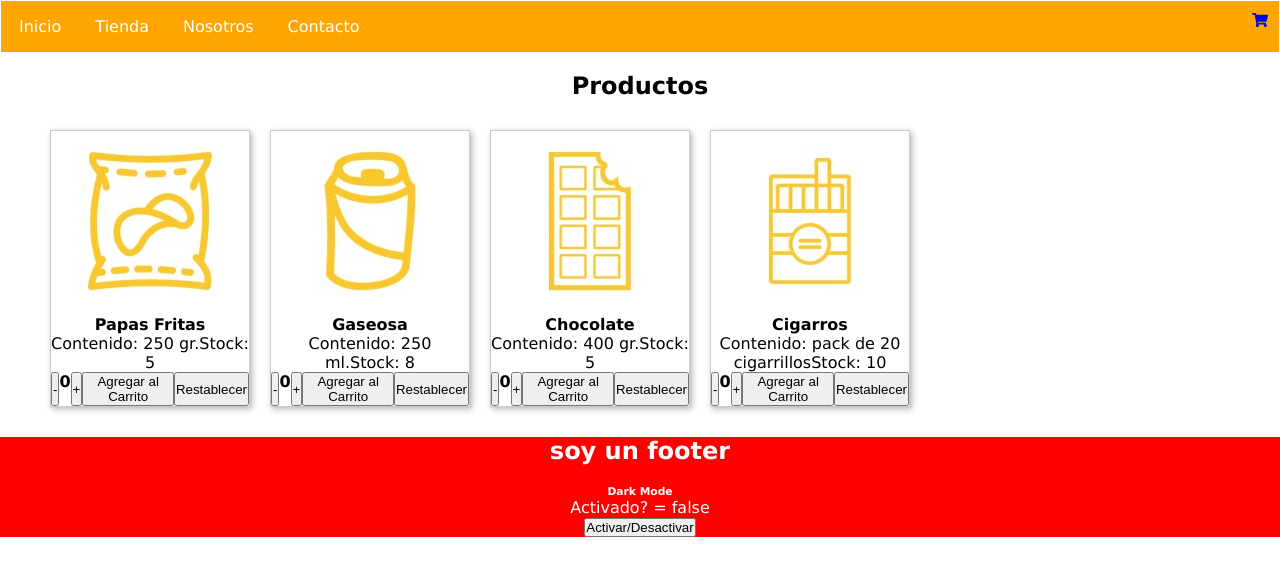
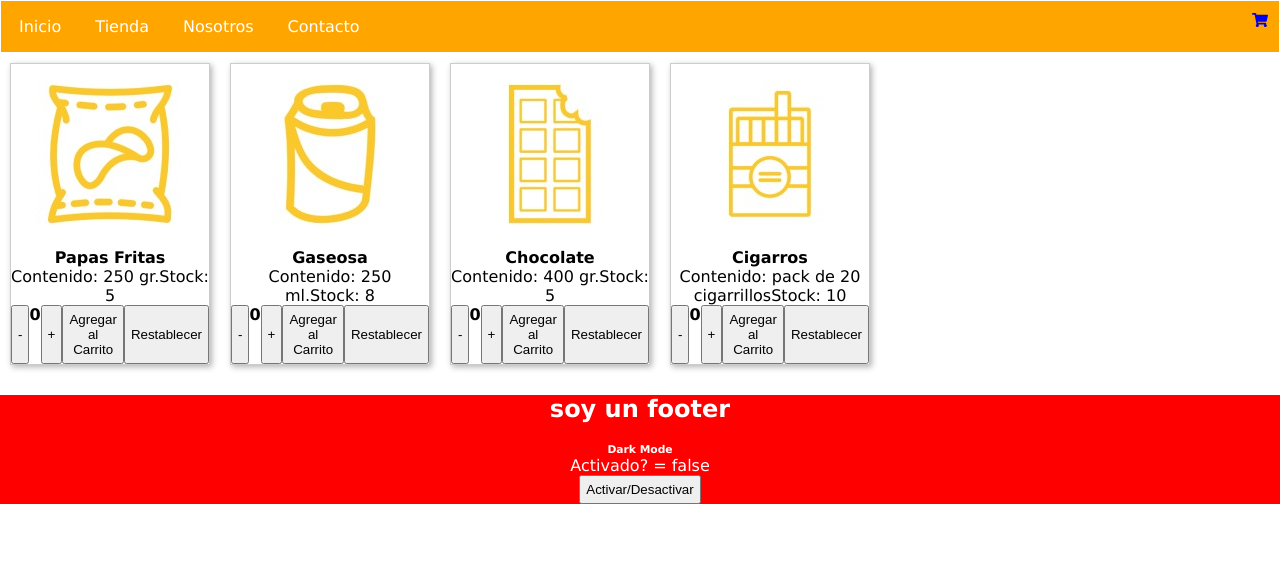
Before and after one commit to lucasbeckerok/my-react-project, a React (Create React App) app: page / in a window 1280 px wide. Shown: the top 576 px of the page. Built offline with nearby package versions, Linux system fonts and the light colour scheme.

Commit message:
revision entrega desafio promise, asincronia y map

```diff
--- a/src/pages/ItemList.js
+++ b/src/pages/ItemList.js
@@ -1,32 +1,12 @@
 import Item from "./Item"
-import { useState, useEffect } from "react"
 
-let productsInitial = [
-    { name: "Papas Fritas", descripcion:"250 gr.", img: "./img/papas.jpg", price: 150, stock: 5 },
-    { name: "Gaseosa", descripcion: "250 ml.", img: "./img/gaseosa.jpg", price: 200, stock: 8 },
-    { name: "Chocolate", descripcion: "400 gr.", img: "./img/chocolate.jpg", price: 300, stock: 5 },
-    { name: "Cigarros", descripcion: "pack de 20 cigarrillos", img: "./img/cigarro.jpg", price: 200, stock: 10 }
-]
-
-const ItemList = () => {
-
-    const [loading, setLoading] = useState(true);
-    const [products, setProducts] = useState([]);
-
-    useEffect(() => {
-        setTimeout(() => {
-            setProducts(productsInitial);
-            setLoading(false);
-        }, 3000)}, []);
+const ItemList = (props) => {
 
     return (
         <>
-
-            <h2>{loading && "cargando...."}</h2>
-            {products.map((product, indice) => {
-                return <Item key={indice} name={product.name} descripcion={product.descripcion} price={product.price} stock={product.stock} img={product.img}/>
+            {props.products.map((product, id) => {
+                return <Item key={product.id} name={product.name} price={product.price} stock={product.stock} img={product.img} descripcion={product.descripcion} />
             })}
-
         </>
     )
 }
--- a/src/pages/ItemListContainer.js
+++ b/src/pages/ItemListContainer.js
@@ -1,14 +1,35 @@
-import ItemList from './ItemList';
+import ItemList from "./ItemList"
+import { useState, useEffect } from "react"
+
+let productsInitial = [
+    { id: 1, name: "Papas Fritas", descripcion:"250 gr.", img: "./img/papas.jpg", price: 150, stock: 5 },
+    { id: 2, name: "Gaseosa", descripcion: "250 ml.", img: "./img/gaseosa.jpg", price: 200, stock: 8 },
+    { id: 3, name: "Chocolate", descripcion: "400 gr.", img: "./img/chocolate.jpg", price: 300, stock: 5 },
+    { id: 4, name: "Cigarros", descripcion: "pack de 20 cigarrillos", img: "./img/cigarro.jpg", price: 200, stock: 10 }
+]
 
 const ItemListContainer = () => {
+
+    const [loading, setLoading] = useState(true);
+    const [products, setProducts] = useState([]);
+
+    useEffect(() => {
+
+      setTimeout(() => {
+
+        setProducts(productsInitial);
+
+        setLoading(false);
+
+        }, 2000)
+
+      })
+
     return (
-      <>
-      <h2>Productos</h2>
-      <div id="itemStoreContainer" className="cards">
-        <ItemList/>
-      </div>
-      </>
-  )
+        <>
+            {loading ? <h2>Cargando Productos... Por favor aguarde</h2> : <div className="cards"><ItemList products={products} /></div>}
+        </>
+    )
 }
 
 export default ItemListContainer;
--- a/src/scss/App.scss
+++ b/src/scss/App.scss
@@ -80,3 +80,7 @@ footer {
   border: 1px solid #ccc;
   box-shadow: 2px 2px 6px 0px  rgba(0,0,0,0.3);
 }
+
+button {
+  padding: 5px;
+}
```
